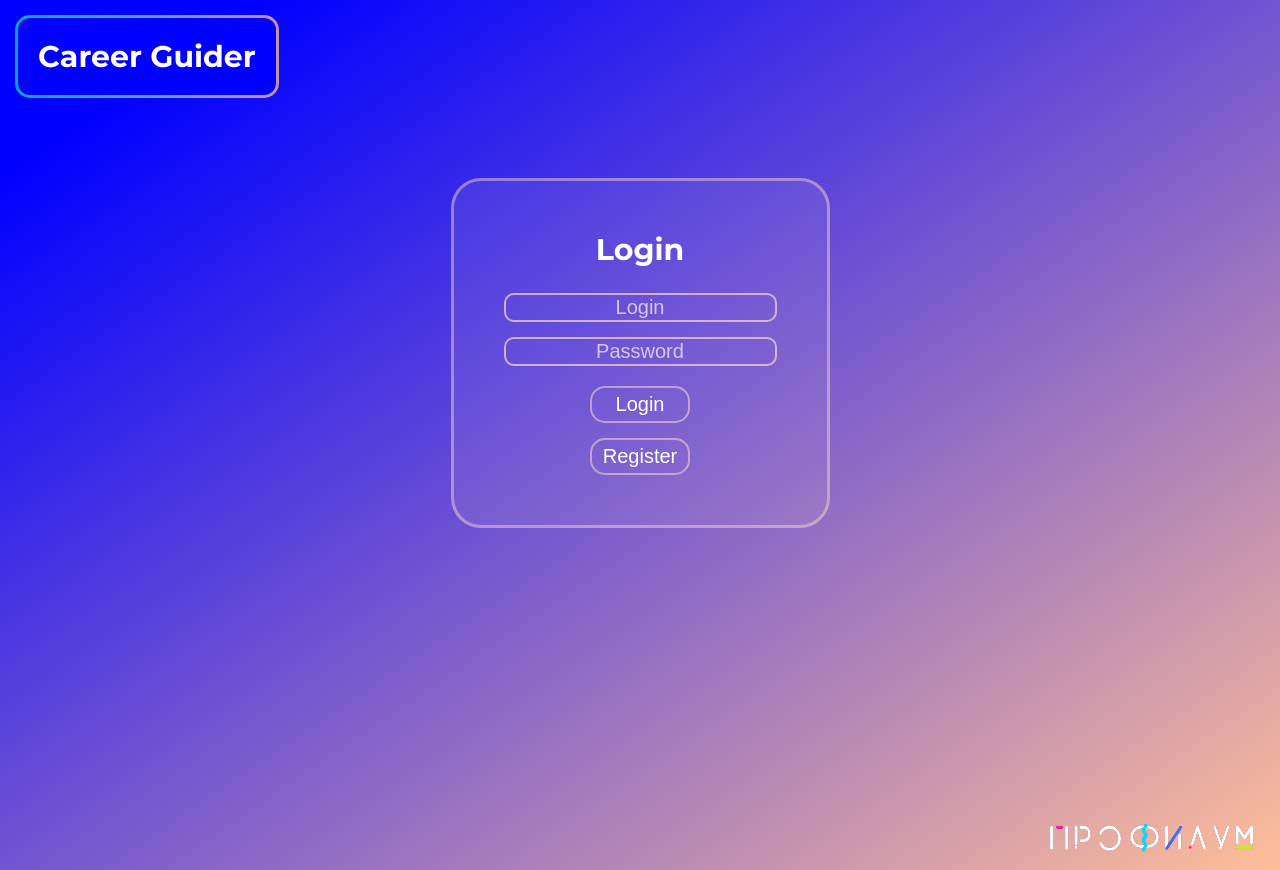
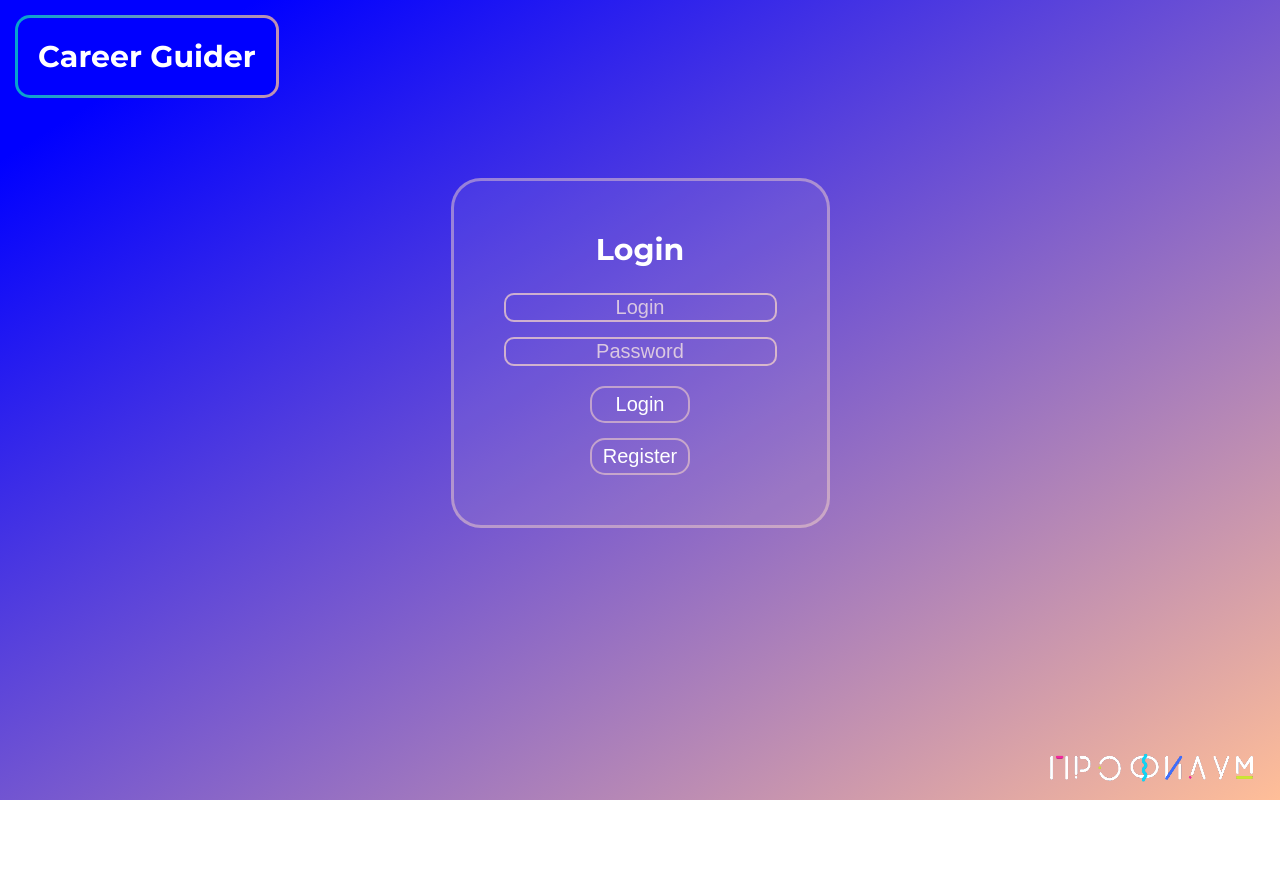
Before and after one commit to Popov-Dmitriy-Ivanovich/Hackaton, a React (Create React App) app in the folder frontend/: page / in a window 1280 px wide. After the commit the page ends 800 px from the top, so only its background shows below. Built offline with nearby package versions, Linux system fonts and the light colour scheme.

Commit message:
Fixed logo

```diff
--- a/frontend/src/App.css
+++ b/frontend/src/App.css
@@ -1,6 +1,6 @@
 .App {
   text-align: center;
-  min-height: 100vh;
+  min-height: calc(100vh - 70px);
   width: 100vw;
   background: linear-gradient(to bottom right, blue 10%, #ffbe98 100%);
   margin: 0px;
```
